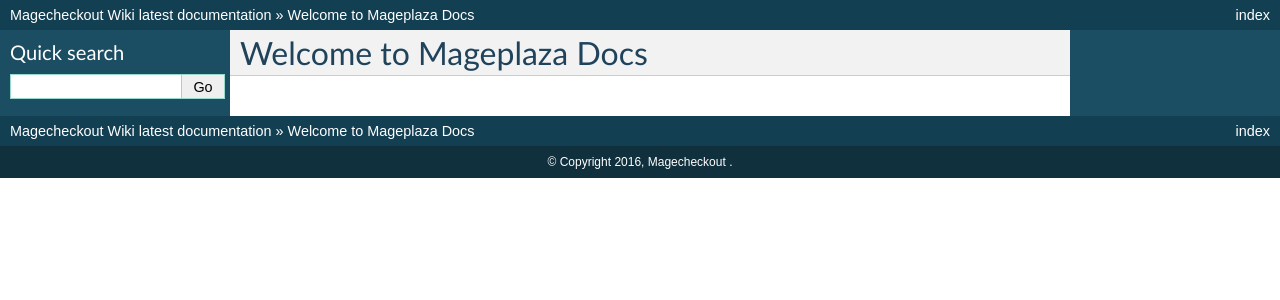
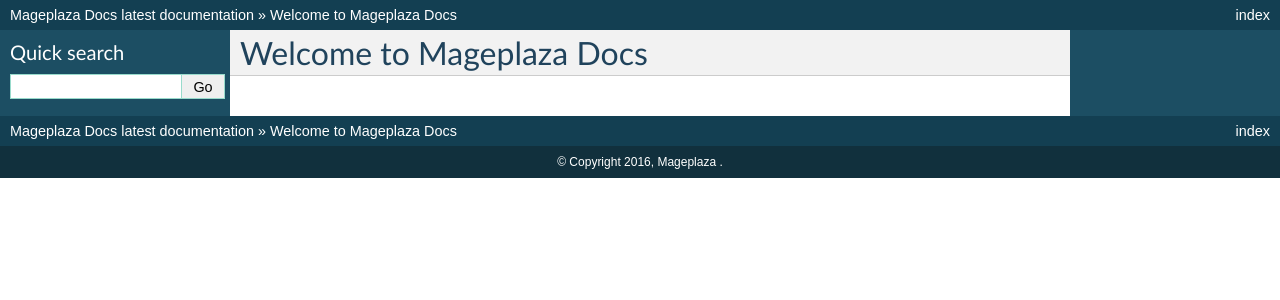
Before and after one commit to magepages/mpdocs, a Sphinx documentation site: the page built from docs/index.rst, in a window 1280 px wide. Shown: the top 300 px of the page. Built offline with Sphinx 7.4.7, drawn with Linux system fonts in a browser that asks for light colours.

Commit message:
Auto update

```diff
--- a/docs/conf.py
+++ b/docs/conf.py
@@ -58,8 +58,8 @@ source_parsers = {
 master_doc = 'index'
 
 # General information about the project.
-project = u'Magecheckout Wiki'
-copyright = u'2016, Magecheckout '
+project = u'Mageplaza Docs'
+copyright = u'2016, Mageplaza '
 
 # The version info for the project you're documenting, acts as replacement for
 # |version| and |release|, also used in various other places throughout the
@@ -283,6 +283,3 @@ texinfo_documents = [
 
 # If true, do not generate a @detailmenu in the "Top" node's menu.
 #texinfo_no_detailmenu = False
-
-
-magento_latest_version = 'Magento 1.9.x'
```
